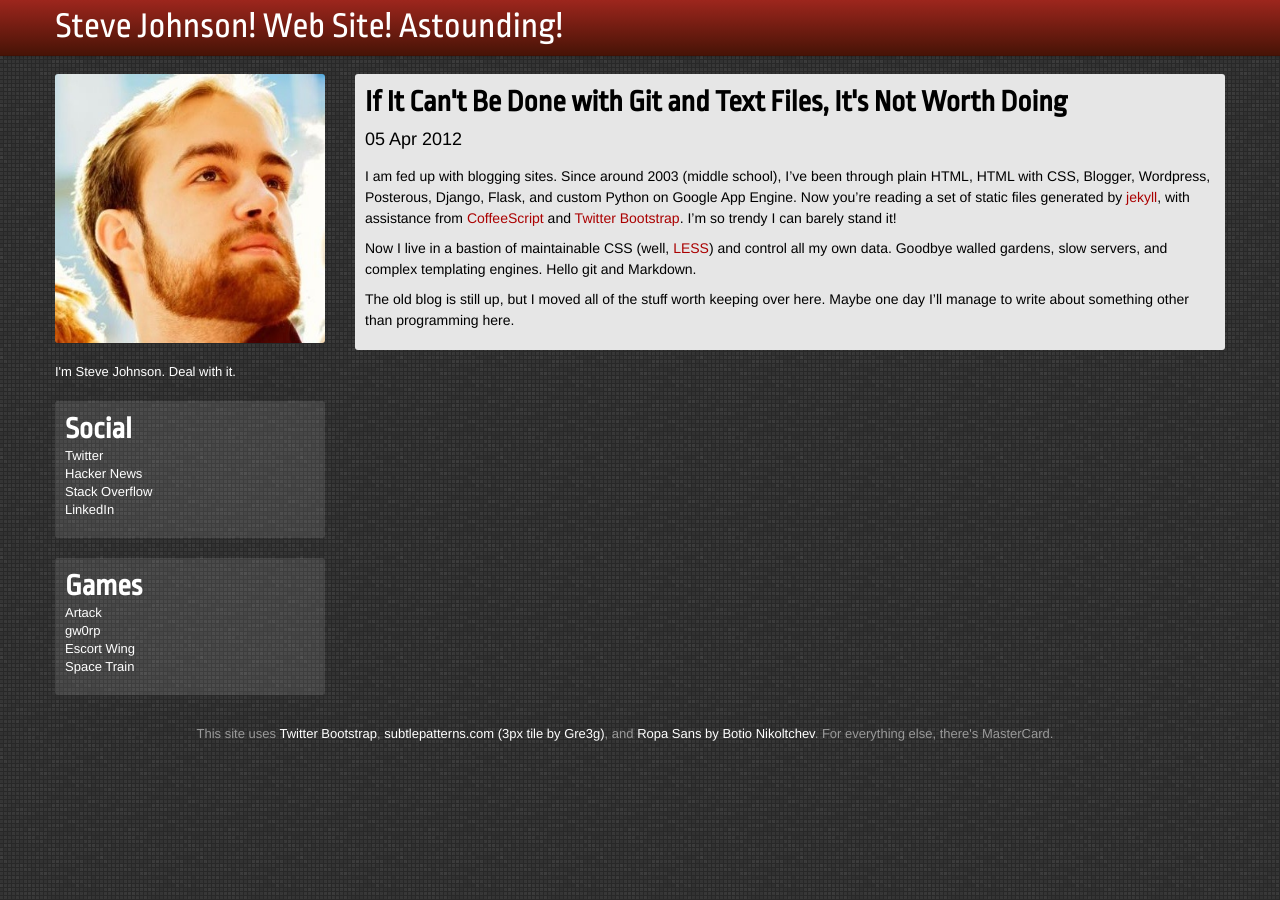
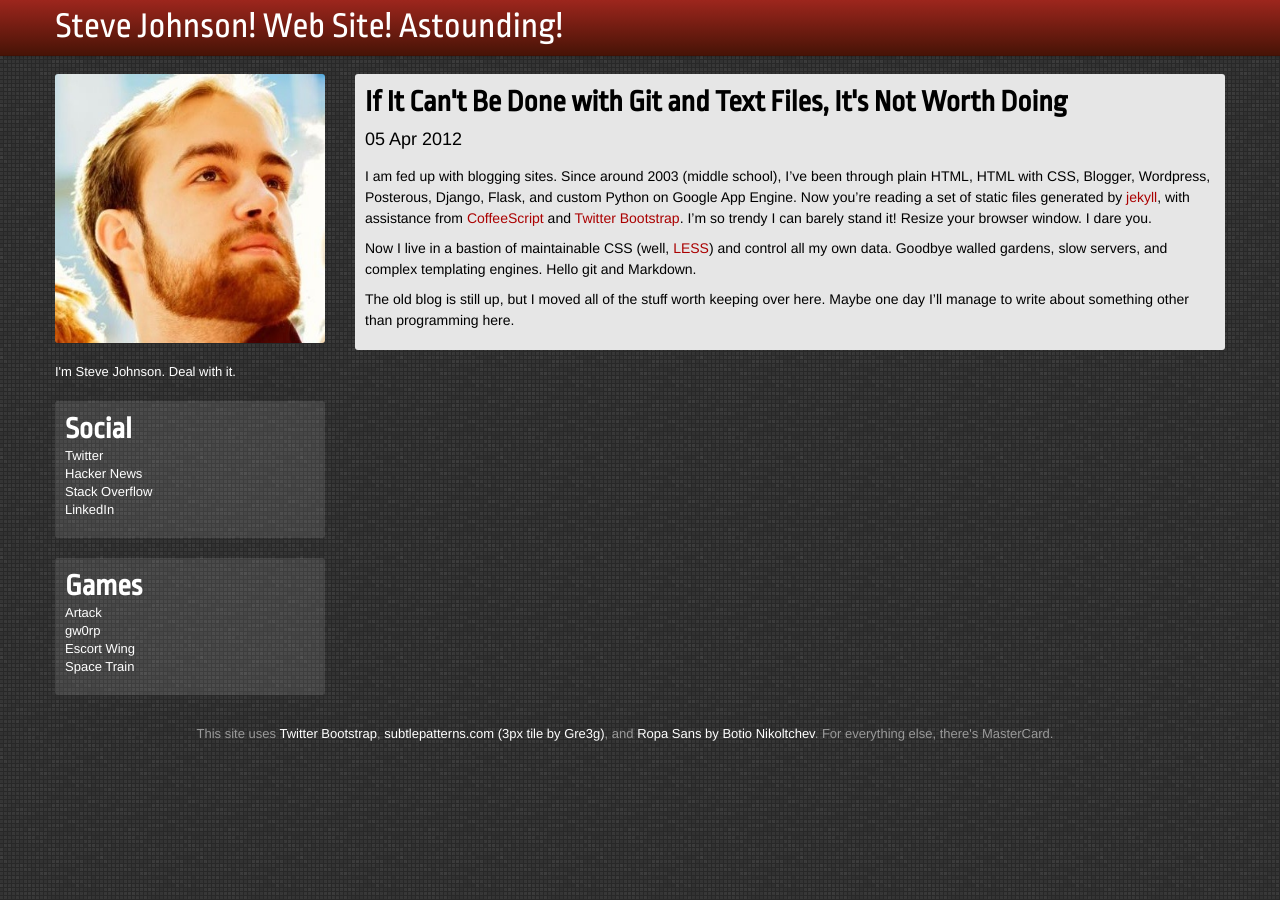
Before and after one commit to irskep/irskep.github.com, a Jekyll site: the page built from _posts/2012-04-05-if-it-cant-be-done-with-git-and-text-files-its-not-worth-doing.md, in a window 1280 px wide. Built offline with Jekyll 4.4.1, drawn with Linux system fonts in a browser that asks for light colours.

Commit message:
The more snark the better

```diff
--- a/_posts/2012-04-05-if-it-cant-be-done-with-git-and-text-files-its-not-worth-doing.md
+++ b/_posts/2012-04-05-if-it-cant-be-done-with-git-and-text-files-its-not-worth-doing.md
@@ -10,7 +10,7 @@ Flask, and custom Python on Google App Engine. Now you're reading a set of
 static files generated by [jekyll](http://jekyllrb.com/), with assistance from
 [CoffeeScript](http://coffeescript.org/) and [Twitter
 Bootstrap](http://twitter.github.com/bootstrap). I'm so trendy I can barely
-stand it!
+stand it! Resize your browser window. I dare you.
 
 Now I live in a bastion of maintainable CSS (well, [LESS](http://lesscss.org/))
 and control all my own data. Goodbye walled gardens, slow servers, and complex
```
